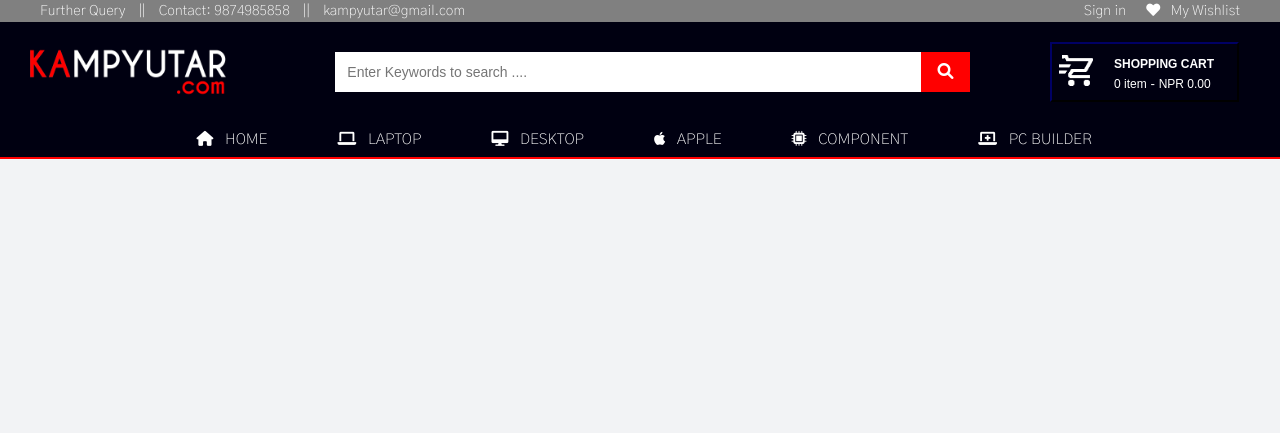
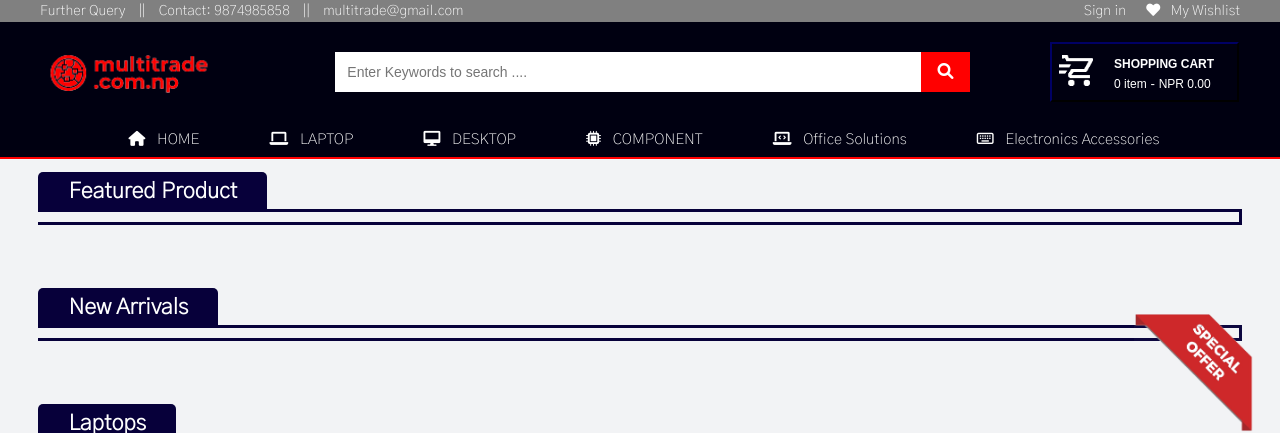
Before and after one commit to Cyber-Inquest/Kampyutar, a Django app: page / in a window 1280 px wide. Shown: the top 433 px of the page. Run offline with Django 4.2, Linux system fonts and the light colour scheme; data that the repository does not hold is empty; some libraries are stand-ins or nearby versions.

Commit message:
Minor Improvements

```diff
--- a/src/admin_panel/forms.py
+++ b/src/admin_panel/forms.py
@@ -8,6 +8,7 @@ from django.forms import ModelForm
 from .models import ProductSpecification, ProductsImage, LaptopProducts, SubCategory, Blogs
 
 CATEGORIES_CHOICES = (
+    ('', 'Select Category'),
     ('Laptops', 'Laptop'),
     ('Desktops', 'Desktops'),
     ('Apple', 'Apple'),
--- a/src/admin_panel/views.py
+++ b/src/admin_panel/views.py
@@ -11,13 +11,11 @@ from django.shortcuts import render
 
 from .decorators import admin_only
 try:
-    from .forms import LoginForm, AddBrands, AddSlideshow, AddProducts, AddProductsDescription, AddProductsImage, AddBlog, \
-        EditBlog
+    from .forms import LoginForm, AddBrands, AddSlideshow, AddProducts, AddProductsDescription, AddProductsImage, AddBlog, EditBlog
 except:
     pass
 
-from .models import Brands, Order, SubCategory, Slideshow, Profile, ProductSpecification, LaptopProducts, ProductsImage, \
-    DesktopsProducts, AppleProducts, ComponentsProducts, LatestProducts, Blogs
+from .models import Brands, Order, SubCategory, Slideshow, Profile, ProductSpecification, LaptopProducts, ProductsImage, DesktopsProducts, AppleProducts, ComponentsProducts, LatestProducts, Blogs
 
 
 @login_required(login_url='admin_login_admin')
--- a/src/templates/client_page/footer.html
+++ b/src/templates/client_page/footer.html
@@ -22,7 +22,7 @@
                     fits your requirements are feeble. And if you further look at the laptop price in Nepal, you
                     will be shocked to see it being exorbitantly high. Limited availability and the high price of
                     the laptops has definitely created an inconvenience amongst the customers. With a view to
-                    solving this problem, Kampyutar Pvt Ltd was established.
+                    solving this problem, Multitrade Pvt Ltd was established.
                 </div>
             </div>
             <div class="bb_footer_topleft">
@@ -82,9 +82,9 @@
 
         <div class="bb_footer_bottom">
             <div class="bb_fbtm_col1">
-                <h3>ABOUT Kampyutar</h3>
+                <h3>ABOUT Multitrade</h3>
                 <div class="bb_fbtm_content">
-                    <li><a href="">About Kampyutar</a></li>
+                    <li><a href="">About Multitrade</a></li>
                     <li><a href="">Terms & Condition</a></li>
                     <li><a href="">Warrenty</a></li>
                     <li><a href="">Privacy Poilcy</a></li>
@@ -102,7 +102,7 @@
             <div class="bb_fbtm_col3">
                 <h3>CONTACT US</h3>
                 <div class="bb_fbtm_content">
-                    <li>Email : contact@kampyutar.com.np</li>
+                    <li>Email : contact@multitrade.com.np</li>
                     <li>Phone: +977-01-987654123</li>
                     <li>Address: Putalisadak, Kathmandu</li>
                 </div>
@@ -112,7 +112,7 @@
         <hr width="90%">
 
         <div class="bb_footer_copyright">
-            Copyright &copy; 2023. Kampyutar IT World Pvt. Ltd.
+            Copyright &copy; 2023. Multitrade Pvt. Ltd.
         </div>
 
     </div>
--- a/src/templates/client_page/index_m.html
+++ b/src/templates/client_page/index_m.html
@@ -7,20 +7,20 @@
     <meta name="viewport" content="width=device-width, initial-scale=1.0">
     <link rel="stylesheet" href="{% static 'css/fontawesome-free-6.0.0-beta3-web/css/all.css' %}">
 
-    <meta name="title" content="Kampyutar">
-    <meta name="description" content="Kampyutar is Nepal's best laptop seller and distributer.">
+    <meta name="title" content="Multitrade">
+    <meta name="description" content="Multitrade is Nepal's best laptop seller and distributer.">
 
     <meta property="og:type" content="website">
-    <meta property="og:url" content="https://www.kampyutar.com">
-    <meta property="og:title" content="Kampyutar: Nepal's Best Laptop Seller and Distributor">
-    <meta property="og:description" content="Kampyutar is Nepal's best laptop seller and distributer.">
-    <meta property="og:image" content="https://www.kampyutar.com{% static 'css/images/mainlogo.png' %}">
+    <meta property="og:url" content="https://www.multitrade.com.np">
+    <meta property="og:title" content="Multitrade: Nepal's Best Laptop Seller and Distributor">
+    <meta property="og:description" content="Multitrade is Nepal's best laptop seller and distributer.">
+    <meta property="og:image" content="https://www.multitrade.com.np{% static 'css/images/mainlogo.png' %}">
 
     <meta property="twitter:card" content="summary_large_image">
-    <meta property="twitter:url" content="https://www.kampyutar.com">
-    <meta property="twitter:title" content="Kampyutar: Nepal's Best Laptop Seller and Distributor">
-    <meta property="twitter:description" content="Kampyutar is Nepal's best laptop seller and distributer.">
-    <meta property="twitter:image" content="https://www.kampyutar.com{% static 'css/images/mainlogo.png' %}">
+    <meta property="twitter:url" content="https://www.multitrade.com.np">
+    <meta property="twitter:title" content="Multitrade: Nepal's Best Laptop Seller and Distributor">
+    <meta property="twitter:description" content="Multitrade is Nepal's best laptop seller and distributer.">
+    <meta property="twitter:image" content="https://www.multitrade.com.np{% static 'css/images/mainlogo.png' %}">
 
     <link rel="stylesheet" href="https://cdnjs.cloudflare.com/ajax/libs/OwlCarousel2/2.3.4/assets/owl.carousel.min.css">
 
@@ -34,7 +34,7 @@
     <link rel="stylesheet" href="{% static 'css/client_css/responsive.css' %}">
     <link rel="stylesheet" href="{% static 'css/admin_css/toastr.min.css' %}">
 
-    <title>Kampyutar</title>
+    <title>Multitrade</title>
 
 </head>
 
@@ -62,7 +62,6 @@
 {% endif %}
 
     {% include 'client_page/nav_bar_new/topNavBar.html' with components_brand=components_brand apple_brand=apple_brand desktop_brand=desktop_brand laptop_brand=laptop_brand components_topnav=components_topnav apple_topnav=apple_topnav desktop_topnav=desktop_topnav laptop_topnav=laptop_topnav current_user=current_user cart_quantity_total=cart_quantity_total cart_total_price=cart_total_price %}
-    {% include 'client_page/main_carosol.html' with slideshow_list=slideshow_list %}
     {% include 'client_page/featured_product.html' with featured_object=featured_object %}
     {% include 'client_page/new_arrival.html' with latest_news_object=latest_news_object %}
     {% include 'client_page/laptops.html' with laptop=laptop %}
@@ -79,7 +78,7 @@
             var link = document.createElement('link');
             link.rel = 'stylesheet';
             link.type = 'text/css';
-            link.href = '{% static 'css/client_css/responsive_mobile.css' %}';
+            link.href = "{% static 'css/client_css/responsive_mobile.css' %}";
             head.appendChild(link);
         }
 
--- a/src/templates/client_page/nav_bar_new/topNavBar.html
+++ b/src/templates/client_page/nav_bar_new/topNavBar.html
@@ -5,7 +5,7 @@
         <span class="verLine">||</span>
         <span>Contact: 9874985858</span>
         <span class="verLine">||</span>
-        <span>kampyutar@gmail.com</span>
+        <span>multitrade@gmail.com</span>
     </div>
     <div class="cc_htopbar_right">
         <a href="{% url 'client_authentication_app' %}">
@@ -128,7 +128,7 @@
         {% endif %}
     </div>
 
-    <div class="dropdown">
+    <!-- <div class="dropdown">
         <a href="/list_page/Apple">
             <button class="dropbtn">
                 <i class="fab fa-apple"></i> APPLE
@@ -154,7 +154,7 @@
             </div>
         </div>
         {% endif %}
-    </div>
+    </div> -->
 
     <div class="dropdown">
         <a href="/list_page/Components">
@@ -185,9 +185,17 @@
     </div>
 
     <div class="dropdown">
-        <a href="/pc-builder">
+        <a href="#">
             <button class="dropbtn">
-                <i class="fas fa-laptop-medical"></i> PC BUILDER
+                <i class="fa-solid fa-laptop-code"></i> Office Solutions
+            </button>
+        </a>
+    </div>
+
+    <div class="dropdown">
+        <a href="#">
+            <button class="dropbtn">
+                <i class="fa-regular fa-keyboard"></i> Electronics Accessories
             </button>
         </a>
     </div>
```
Also changed, not shown: src/templates/client_page/index_blog.html (+10 -10 lines), src/templates/client_page/list_product.html (+11 -11 lines), src/templates/client_page/perPage/product_des.html (+11 -11 lines), src/admin_panel/migrations/0002_alter_appleproducts_date_time_and_more.py (added), src/static/css/images/fmainlogo.png (added), src/static/css/images/mainlogo.png, 1 other file.
